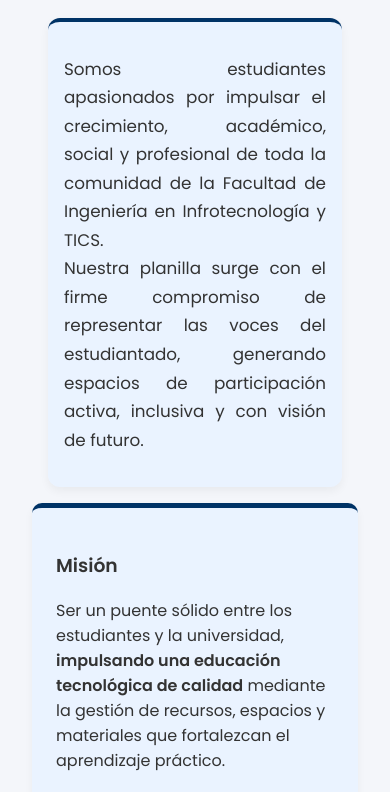
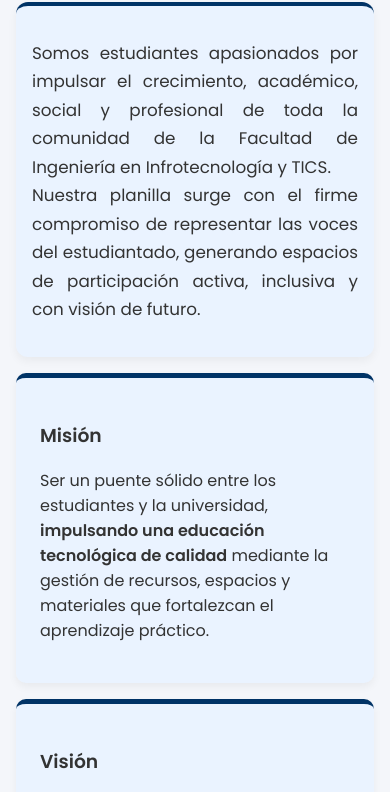
Before and after one commit to jossme34/Intec, a plain HTML site: page index.html in a window 390 px wide. Shown: the part 430-1222 px from the top of the page. Drawn offline with Linux system fonts and the light colour scheme.

Commit message:
style.css

```diff
--- a/style.css
+++ b/style.css
@@ -272,6 +272,7 @@ footer {
 
 /* === CONTENIDO DE PÁRRAFO === */
 .content-parrafo {
+  width: 100%;
   max-width: 900px;
   margin: 0 auto 2rem auto;
   background-color: #eaf3ff;
@@ -282,6 +283,7 @@ footer {
   font-size: 1.05rem;
   line-height: 1.7;
   text-align: justify;
+  box-sizing: border-box;
   transition: transform 0.3s ease, box-shadow 0.3s ease;
 }
 
@@ -350,6 +352,10 @@ body.fade-out {
 @media (max-width: 600px) {
   .content-parrafo {
     padding: 1rem;
-    margin: 1rem;
+    margin: 1rem auto;
+  }
+
+  .section {
+    padding: 2rem 1rem;
   }
 }
```
